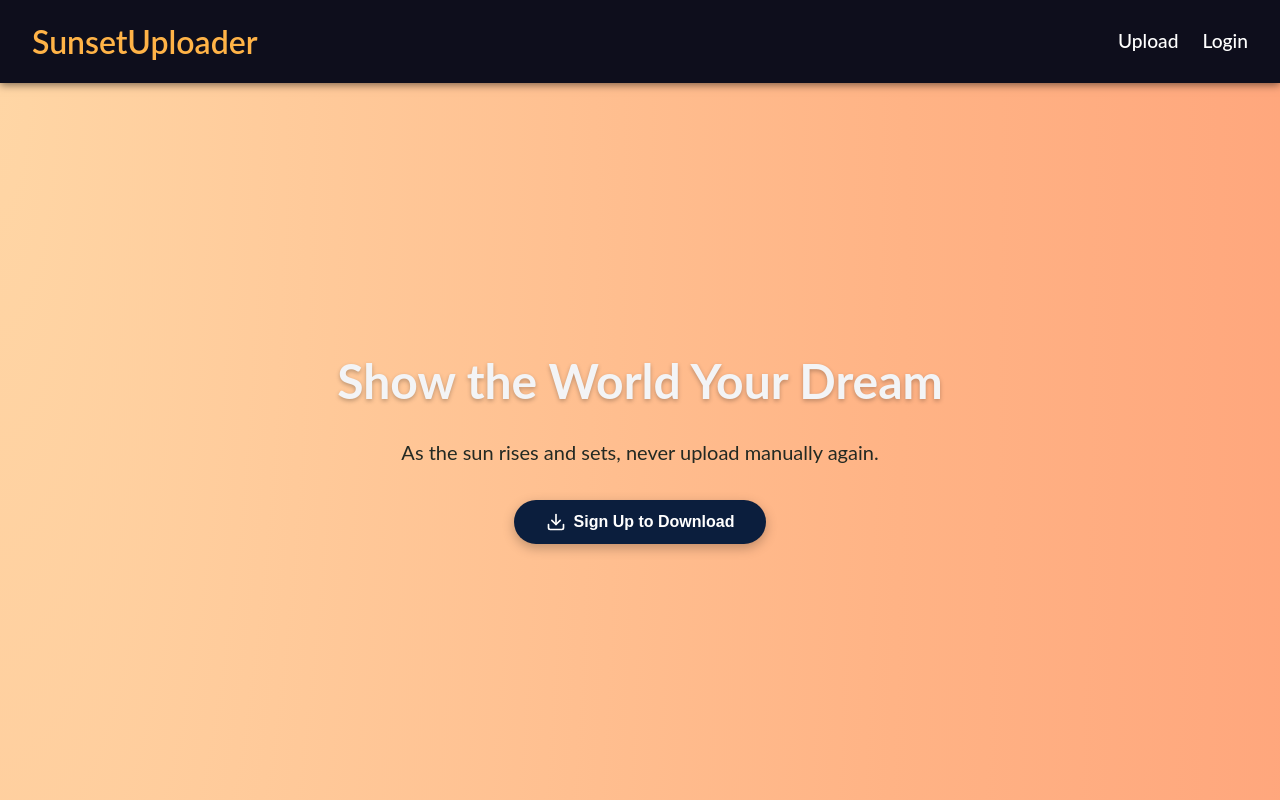
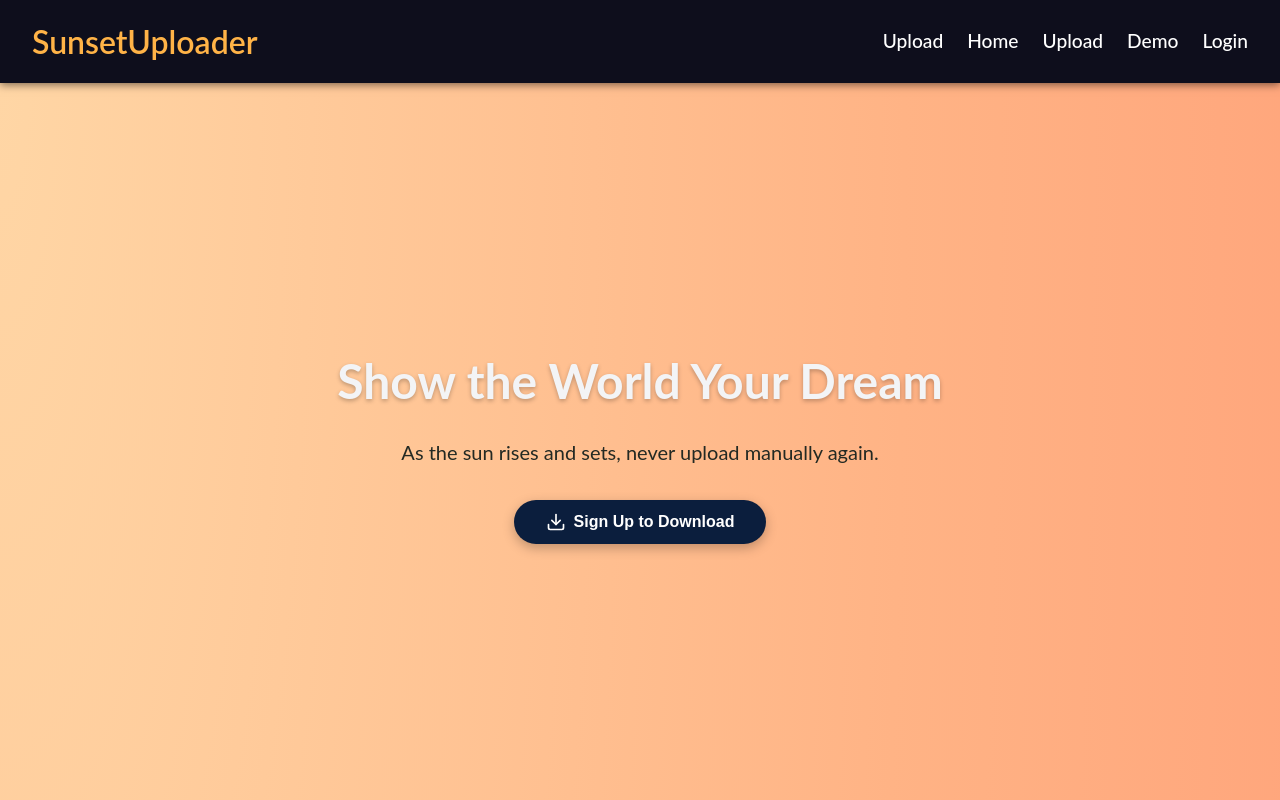
Before and after one commit to AP3HIM/sunset_frontend, a React (Vite) app: page / in a window 1280 px wide. Shown: the top 800 px of the page. Built offline with nearby package versions, Linux system fonts and the light colour scheme; no server answers.

Commit message:
Update Navbar.jsx with demo and home back in the bar

```diff
--- a/src/components/Navbar.jsx
+++ b/src/components/Navbar.jsx
@@ -58,6 +58,23 @@ function Navbar() {
               Upload
             </Link>
           </li>
+          <li>
+            <Link to="/" onClick={closeMenu}>
+              Home
+            </Link>
+          </li>
+
+          <li>
+            <Link to="/upload" onClick={closeMenu}>
+              Upload
+            </Link>
+          </li>
+
+          <li>
+            <Link to="/demo" onClick={closeMenu}>
+              Demo
+            </Link>
+          </li>
 
           {isLoggedIn ? (
             <li>
```
